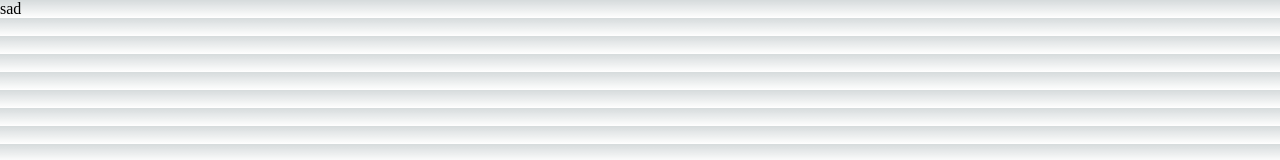
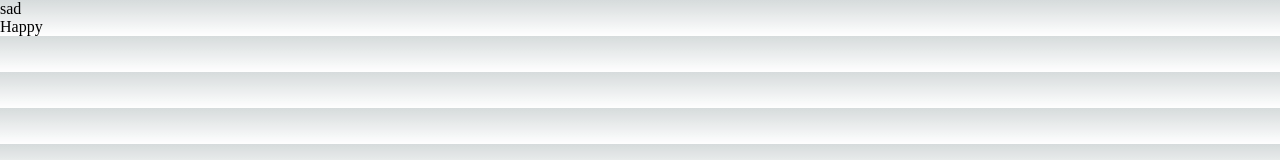
Before and after one commit to choboeyo/cloneCoding, a Next.js app: page / in a window 1280 px wide. Shown: the top 160 px of the page. Built offline with nearby package versions, Linux system fonts and the light colour scheme.

Commit message:
feature: 테스트2

```diff
--- a/src/pages/index.tsx
+++ b/src/pages/index.tsx
@@ -7,6 +7,7 @@ export default function Home() {
   return (
     <>
       <div>sad</div>
+      <div>Happy</div>
     </>
   );
 }
```
